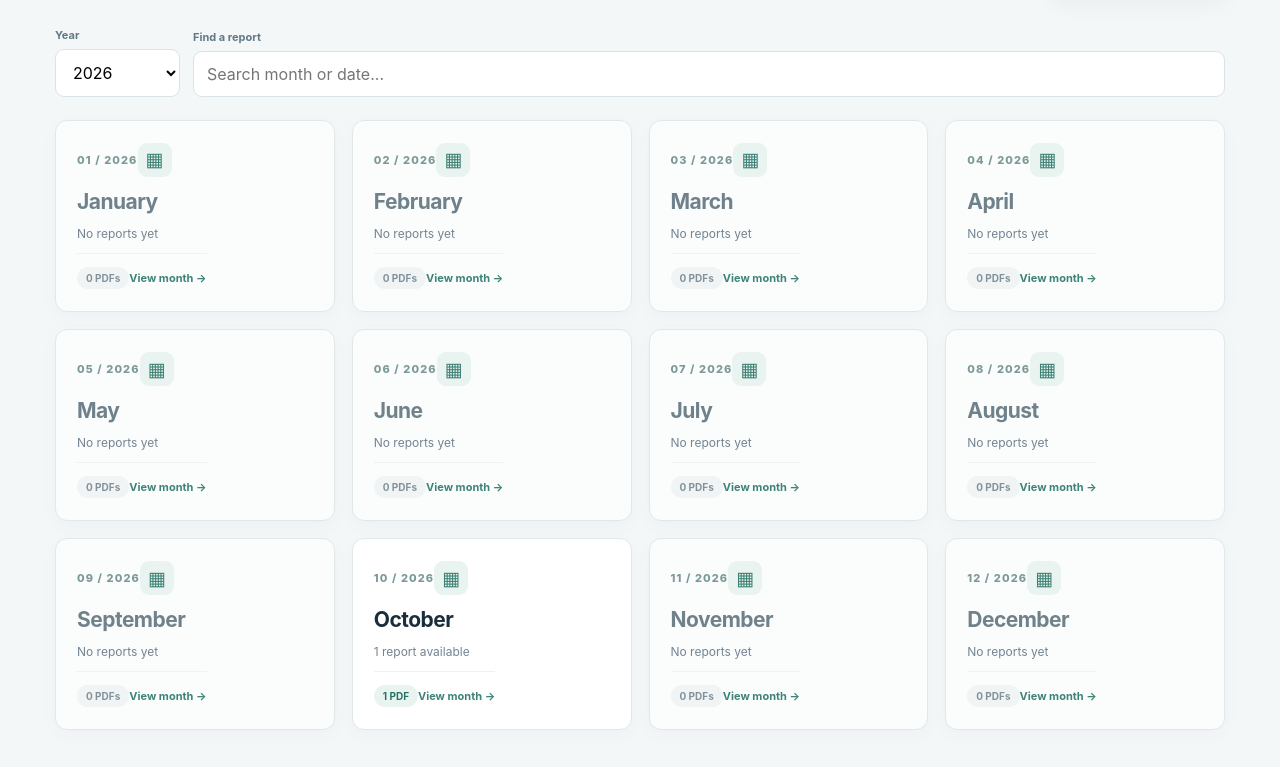
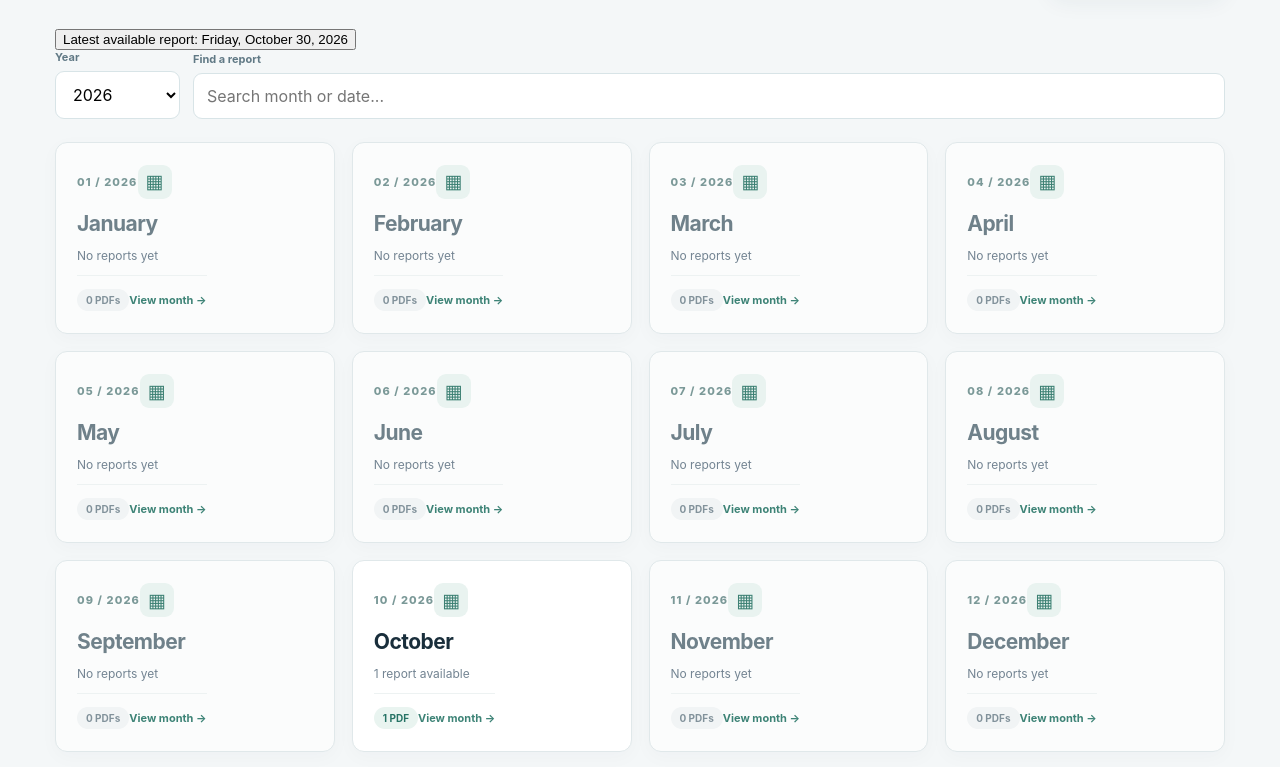
Before and after one commit to Mahimedia456/Angelbirdreportsocialmedia, a plain HTML site: page website/index.html in a window 1280 px wide. Shown: the part 275-1042 px from the top of the page. Drawn offline with Linux system fonts and the light colour scheme; files whose address does not match are found by name.

Commit message:
Add latest dated Angelbird PDF shortcut to website calendar home

```diff
--- a/website/index.html
+++ b/website/index.html
@@ -2,6 +2,7 @@
 <html lang="en"><head><meta charset="utf-8"><meta name="viewport" content="width=device-width,initial-scale=1"><meta name="theme-color" content="#132735"><title>Angelbird | Social Monitoring Reports</title><link rel="stylesheet" href="styles.css"></head>
 <body><header class="top"><div class="top-inner"><a class="brand" href="#/" aria-label="Angelbird Reports Home"><span class="brand-mark">A</span><span><strong>ANGELBIRD</strong><small>SOCIAL MONITORING</small></span></a><span class="header-tag">REPORTS LIBRARY</span></div></header>
 <main class="shell"><nav class="breadcrumbs" id="crumbs" aria-label="Breadcrumb"><a href="#/">Reports</a></nav><section class="intro"><div><div class="eyebrow">RESEARCH INTELLIGENCE / ARCHIVE</div><h1 id="heading">Social Monitoring Reports</h1><p id="subtitle">Your monthly report library. Select a month to browse its date-wise PDF reports.</p></div><div class="summary"><span id="total">0</span><small>AVAILABLE REPORTS</small></div></section>
+<button class="latest-link" id="latest" hidden type="button" aria-label="Open latest published Angelbird report"></button>
 <div class="toolbar"><div class="year-wrap"><label for="year">Year</label><select id="year" aria-label="Select year"></select></div><div class="search-wrap"><label for="search">Find a report</label><input id="search" type="search" placeholder="Search month or date..." autocomplete="off"></div><button class="back" id="back" hidden>← All months</button></div>
 <div id="status" class="status" role="status">Loading report archive…</div><section id="months" class="cards" aria-label="All months"></section><section id="days" class="days" aria-label="Date-wise reports" hidden></section>
 <section id="viewer" class="viewer" hidden><div class="viewer-head"><div><div class="eyebrow" id="viewer-date"></div><h2 id="viewer-name">Daily Report</h2></div><div class="viewer-actions"><a id="open-pdf" target="_blank" rel="noopener">Open PDF ↗</a><a id="download-pdf" download>Download PDF ↓</a></div></div><iframe id="pdf-frame" title="Angelbird PDF report" loading="lazy"></iframe><p class="viewer-note">PDF not displaying? Use Open PDF or Download PDF above.</p></section></main>
```
